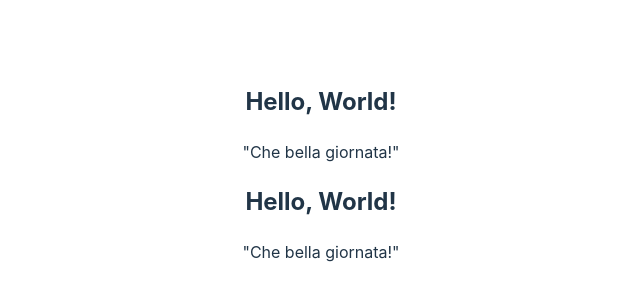
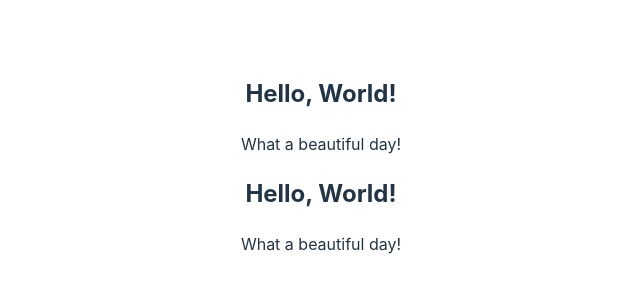
Before and after one commit to lucaprogrammer25/React-repo, a React (Vite) app: page / in a window 1280 px wide. Shown: the part 236-536 px from the top of the page, without its empty margins (319-959 px from the left). Built offline with nearby package versions, Linux system fonts and the light colour scheme.

Commit message:
add esercizio-13

```diff
--- a/src/Hello.jsx
+++ b/src/Hello.jsx
@@ -1,16 +1,13 @@
-import { useState } from 'react'
-import reactLogo from './assets/react.svg'
-import viteLogo from '/vite.svg'
-import './App.css'
-import Messaggio from './Messaggio';
+import Message from "./Message";
 
-const hello = () => {
-    return (
-     <>
-    <h2>Hello, World!</h2>
-    <Messaggio />
+
+const Hello = () => {
+  return (
+    <>
+      <h2>Hello, World!</h2>
+      <Message />
     </>
-    )
-}
+  );
+};
 
-export default hello;
+export default Hello;
--- a/src/Messaggio.jsx
+++ b/src/Message.jsx
@@ -3,8 +3,10 @@ import reactLogo from './assets/react.svg'
 import viteLogo from '/vite.svg'
 import './App.css'
 
-const Messaggio = () => {
-    return <div>"Che bella giornata!"</div>
+const Message = () => {
+    return (
+    <p>What a beautiful day!</p>
+    )
 }
 
-export default Messaggio;
+export default Message;
```
